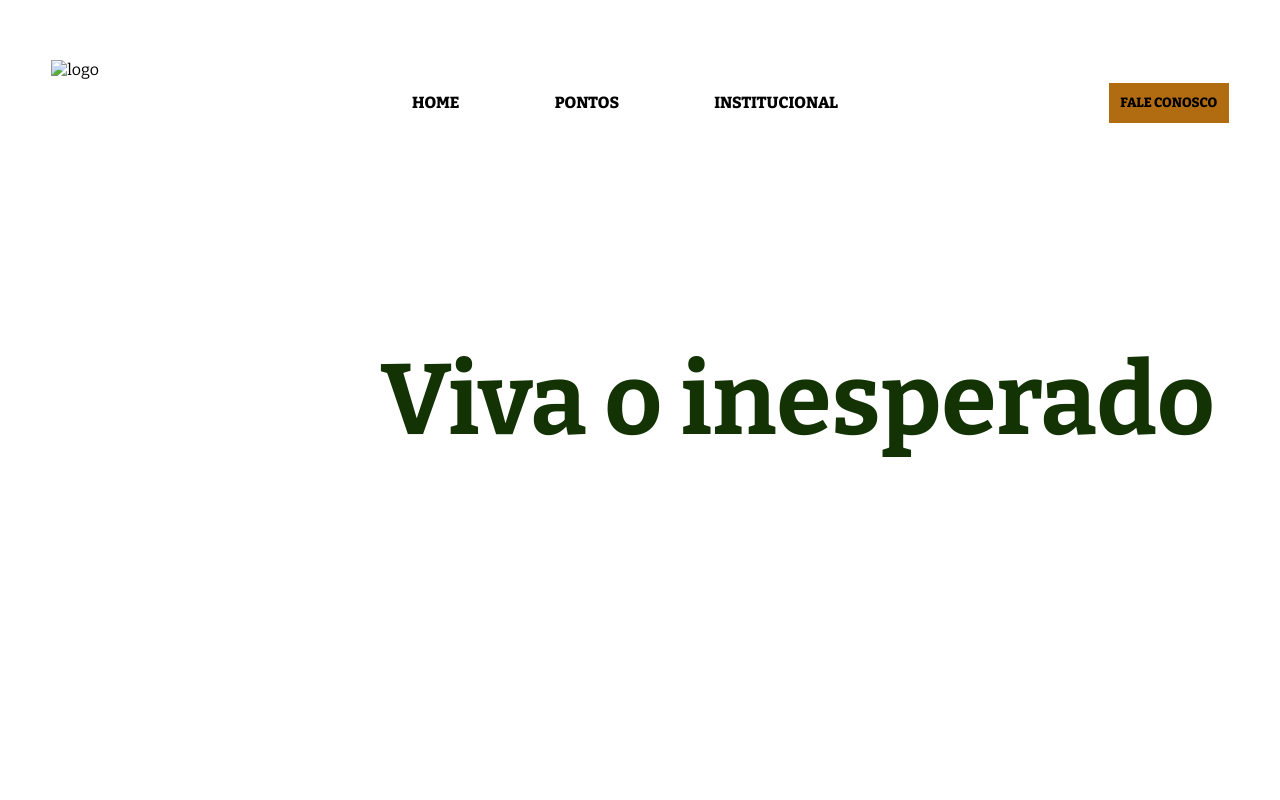
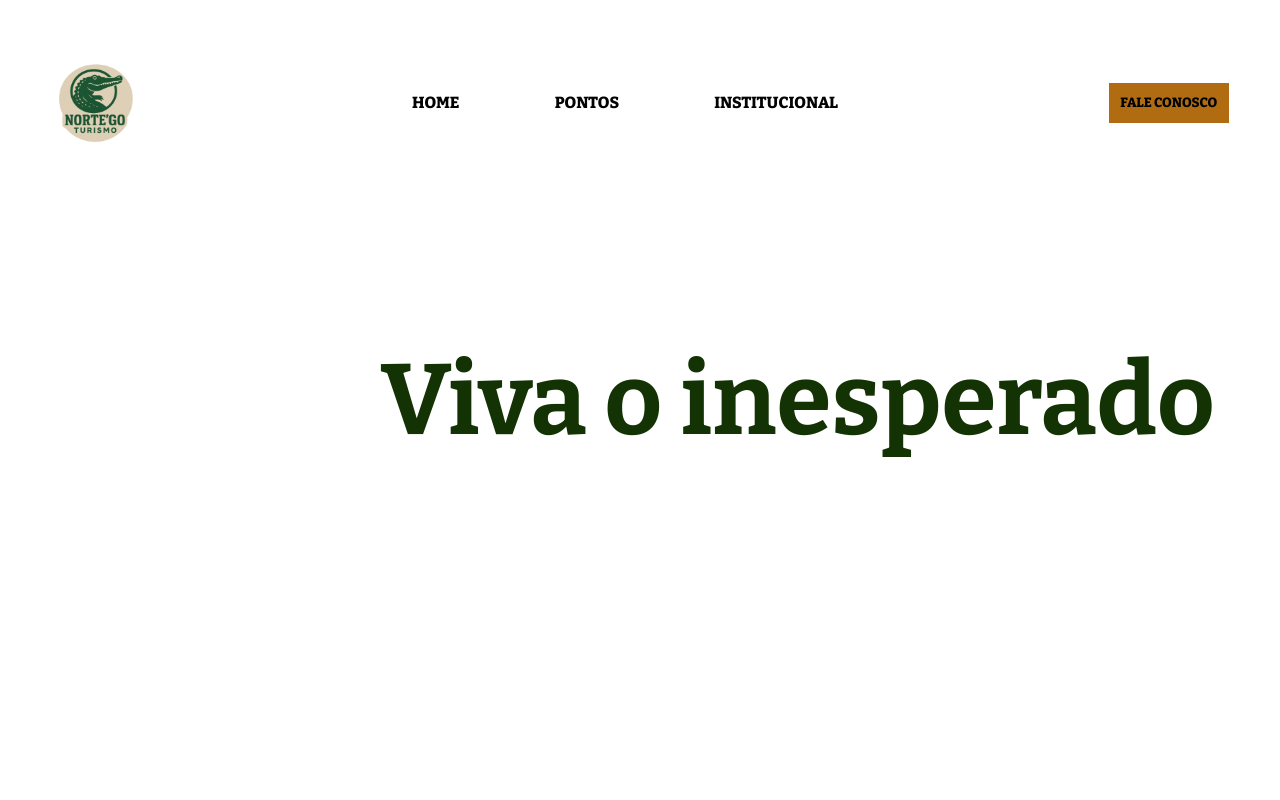
Before and after one commit to Gabriel-Renato/Norte-go, a plain HTML site: page index.html in a window 1280 px wide. Shown: the top 800 px of the page. Drawn offline with nearby package versions, Linux system fonts and the light colour scheme; files whose address does not match are found by name.

Commit message:
Update index.html

```diff
--- a/index.html
+++ b/index.html
@@ -14,7 +14,7 @@
       <header id="header">
         <div class="container">
           <div class="flex">
-            <img src="banner.png" alt="logo" />
+            <img src="logo.png" alt="logo" />
             <nav>
               <ul>
                 <li><a href="#home">HOME</a></li>
```
